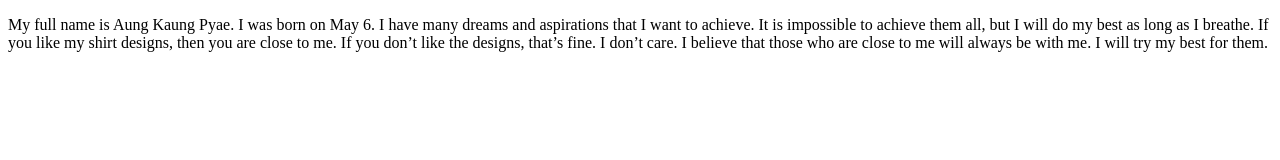
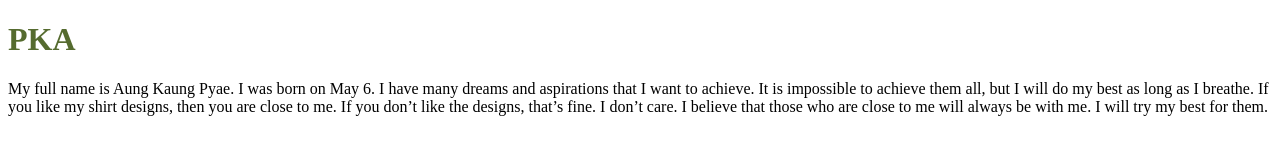
Before and after one commit to Neon2905/PkaProject, a plain HTML site: page index.html in a window 1280 px wide. Drawn offline with Linux system fonts and the light colour scheme.

Commit message:
add heading

```diff
--- a/index.html
+++ b/index.html
@@ -6,6 +6,9 @@
     <title>Document</title>
 </head>
 <body>
+    <h1 style="font-weight: bold; color:darkolivegreen">
+        PKA
+    </h1>
     <p>
         My full name is Aung Kaung Pyae. I was born on May 6. I have many dreams and aspirations that I want to achieve. It is impossible to achieve them all, but I will do my best as long as I breathe.
 If you like my shirt designs, then you are close to me. If you don’t like the designs, that’s fine. I don’t care. I believe that those who are close to me will always be with me. I will try my best for them.
```
